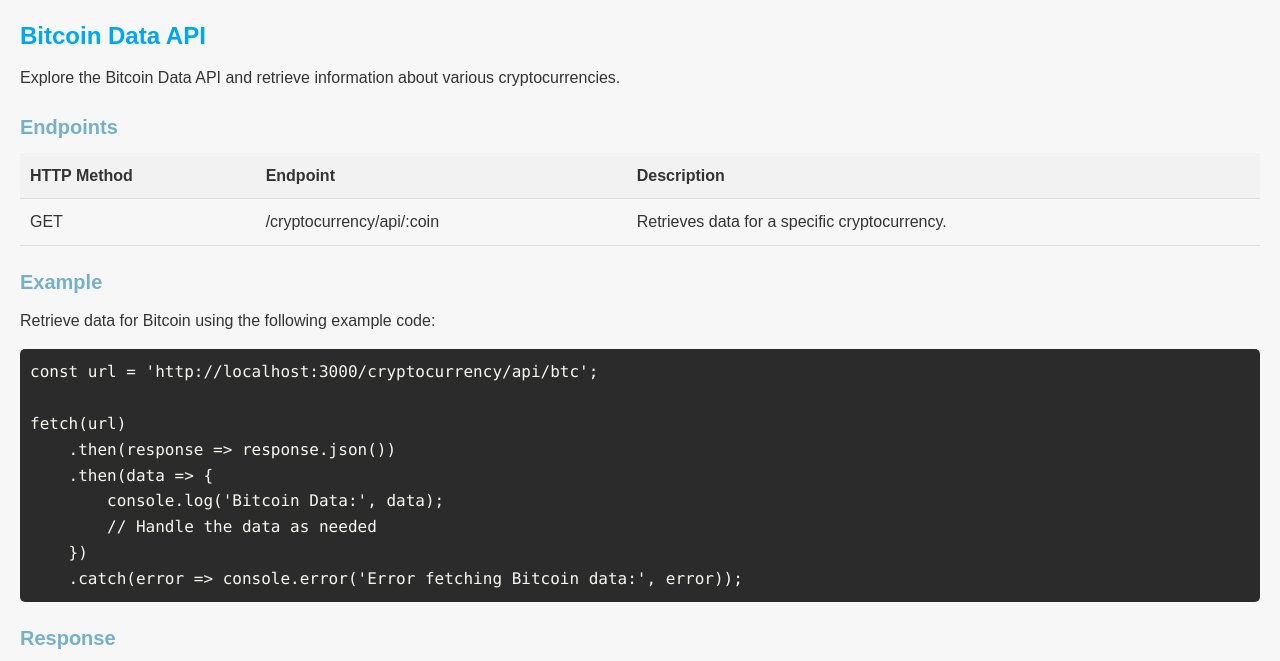
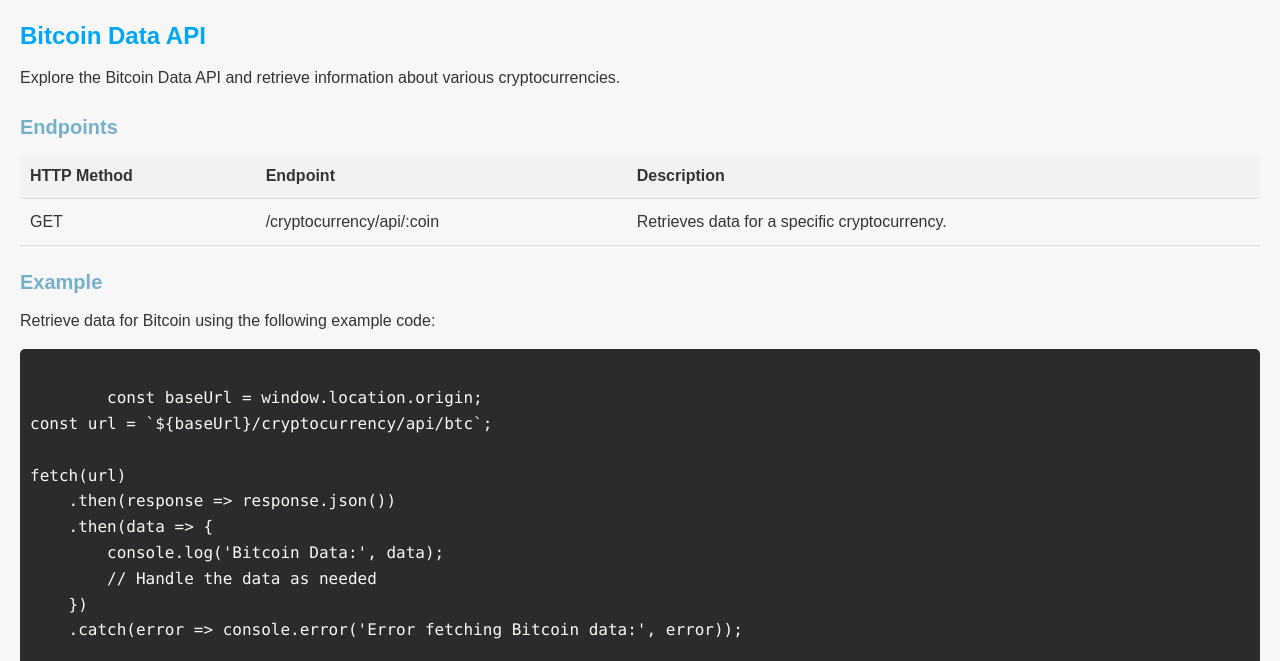
Before and after one commit to lukasfili9874/crypto-universe, a plain HTML site: page public/doc.html in a window 1280 px wide. Shown: the part 115-776 px from the top of the page. Drawn offline with Linux system fonts and the light colour scheme.

Commit message:
Add files via upload

```diff
--- a/public/doc.html
+++ b/public/doc.html
@@ -89,7 +89,9 @@
 
     <h3>Example</h3>
     <p>Retrieve data for Bitcoin using the following example code:</p>
-    <pre><code>const url = 'http://localhost:3000/cryptocurrency/api/btc';
+    <pre><code>
+        const baseUrl = window.location.origin;
+const url = `${baseUrl}/cryptocurrency/api/btc`;
 
 fetch(url)
     .then(response => response.json())
@@ -97,7 +99,9 @@ fetch(url)
         console.log('Bitcoin Data:', data);
         // Handle the data as needed
     })
-    .catch(error => console.error('Error fetching Bitcoin data:', error));</code></pre>
+    .catch(error => console.error('Error fetching Bitcoin data:', error));
+
+    </code></pre>
 
     <h3>Response</h3>
     <p>
```
Also changed, not shown: public/index.html (+2 -2 lines).
